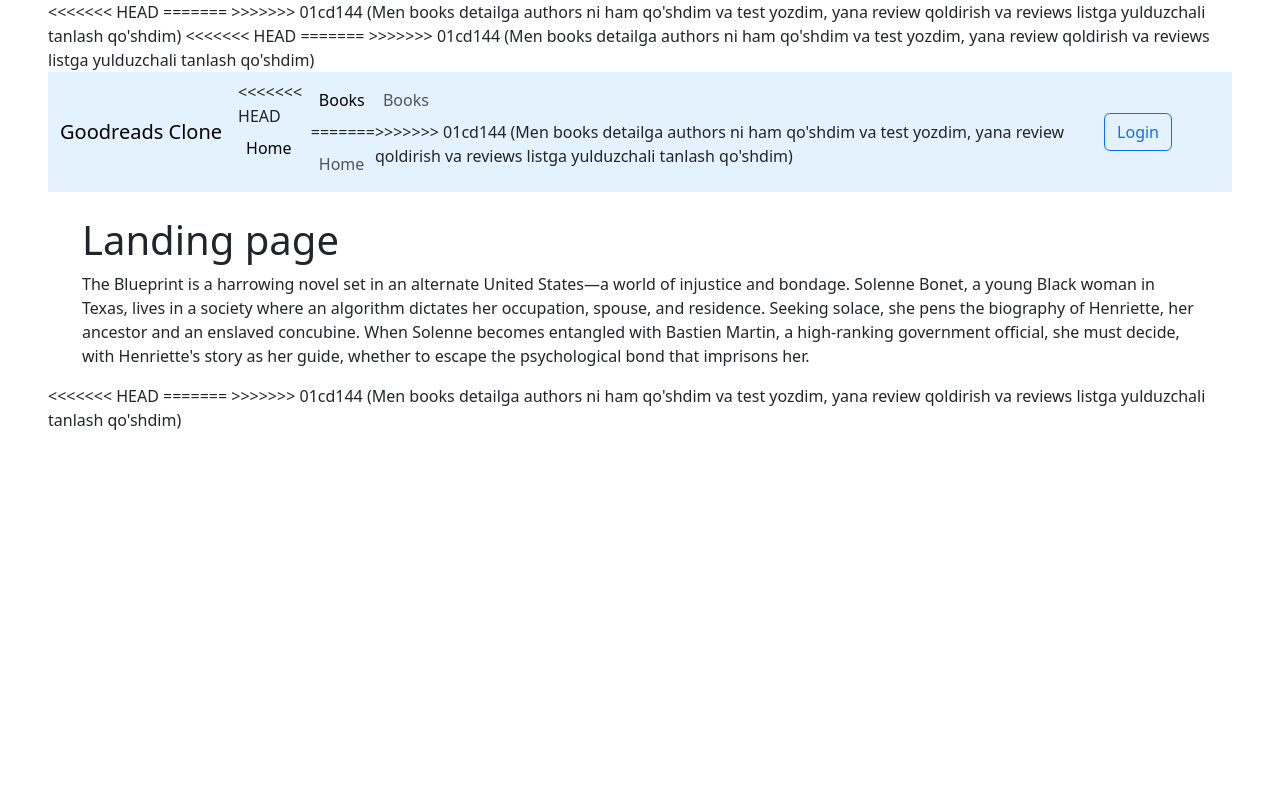
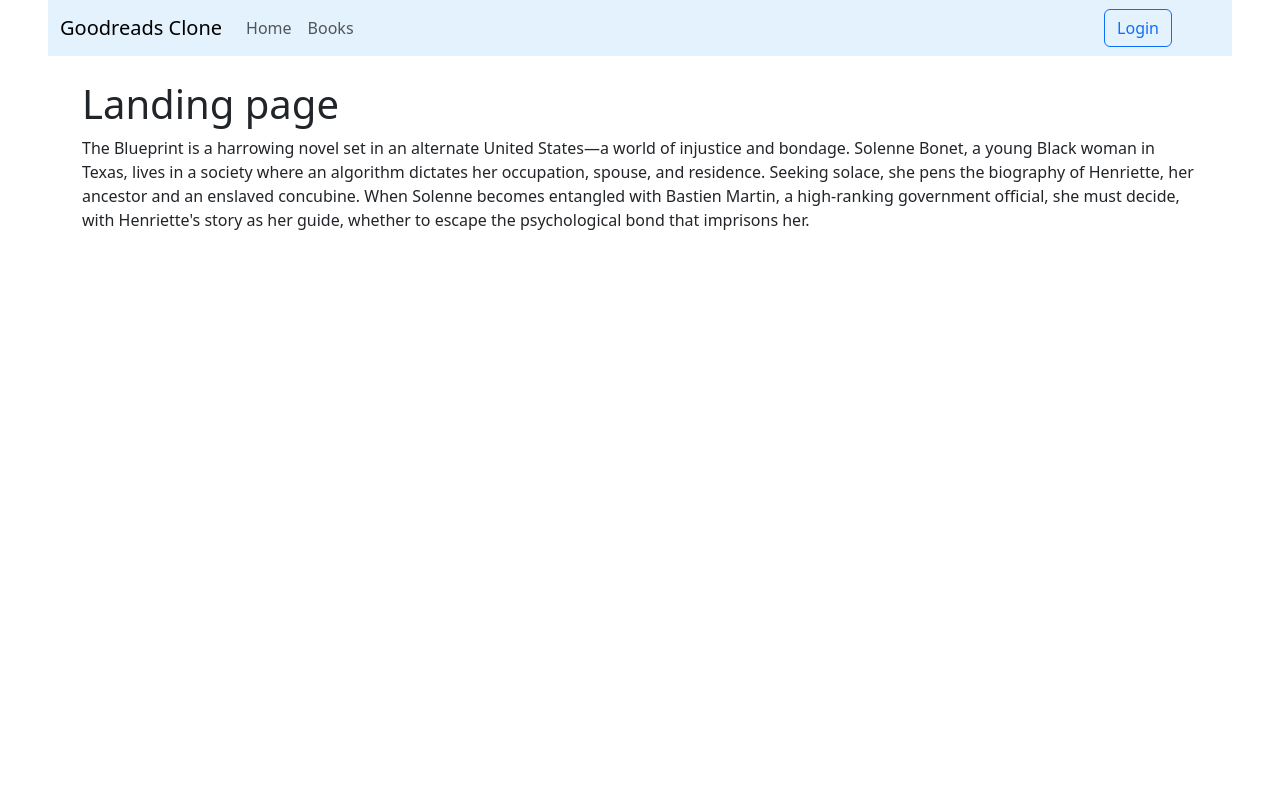
Before and after one commit to muhammadqodir2606/goodreads_clone, a Django app: page / in a window 1280 px wide. Run offline with Django 5.2, Linux system fonts and the light colour scheme.

Commit message:
Resolved merge conflicts

```diff
--- a/books/tests.py
+++ b/books/tests.py
@@ -1,11 +1,6 @@
 from django.test import TestCase
 from django.urls import reverse
-
-<<<<<<< HEAD
-from books.models import Book, BookReview
-=======
 from books.models import Book, BookAuthor, Author
->>>>>>> 01cd144 (Men books detailga authors ni ham qo'shdim va test yozdim, yana review qoldirish va reviews listga yulduzchali tanlash qo'shdim)
 from users.models import CustomUser
 
 
--- a/templates/base.html
+++ b/templates/base.html
@@ -1,12 +1,9 @@
 {% load static %}
-<<<<<<< HEAD
-=======
 {% url 'books:list' as books_list_url %}
 {% url 'home_page' as home_page_url %}
 {% url 'users:profile' as profile_page_url %}
 {% url 'users:profile-edit' as profile_edit_page_url %}
 
->>>>>>> 01cd144 (Men books detailga authors ni ham qo'shdim va test yozdim, yana review qoldirish va reviews listga yulduzchali tanlash qo'shdim)
 <!DOCTYPE html>
 <html lang="en">
 <head>
@@ -15,10 +12,7 @@
     <!-- only Css -->
     <link href="https://cdn.jsdelivr.net/npm/bootstrap@5.3.8/dist/css/bootstrap.min.css" rel="stylesheet" integrity="sha384-sRIl4kxILFvY47J16cr9ZwB07vP4J8+LH7qKQnuqkuIAvNWLzeN8tE5YBujZqJLB" crossorigin="anonymous">
     <link href="{% static 'css/main.css' %}" rel="stylesheet" type="text/css">
-<<<<<<< HEAD
-=======
     <link href="{% static 'css/stars.css' %}" rel="stylesheet" type="text/css">
->>>>>>> 01cd144 (Men books detailga authors ni ham qo'shdim va test yozdim, yana review qoldirish va reviews listga yulduzchali tanlash qo'shdim)
 </head>
 
 <body class="mx-5">
@@ -31,26 +25,18 @@
     <div class="collapse navbar-collapse" id="navbarSupportedContent">
       <ul class="navbar-nav me-auto mb-2 mb-lg-0">
           <li class="nav-item">
-<<<<<<< HEAD
-              <a class="nav-link active" aria-current="page" href="{% url 'home_page' %}">Home</a>
-          </li>
-
-          <li class="nav-item">
-            <a class="nav-link active" aria-current="page" href="{% url 'books:list' %}">Books</a>
-=======
               <a class="nav-link {% if request.path == home_page_url %} active {% endif %}" aria-current="page" href="{{ home_page_url }}">Home</a>
           </li>
 
           <li class="nav-item">
             <a class="nav-link {% if request.path == books_list_url %} active {% endif %}" aria-current="page" href="{{ books_list_url }}">Books</a>
->>>>>>> 01cd144 (Men books detailga authors ni ham qo'shdim va test yozdim, yana review qoldirish va reviews listga yulduzchali tanlash qo'shdim)
           </li>
       </ul>
         <div class="me-5">
             {% if request.user.is_authenticated %}
                 <ul class="navbar-nav">
                     <li class="nav-item dropdown">
-                    <a class="nav-link dropdown-toggle" href="#" role="button" data-bs-toggle="dropdown" aria-expanded="false">
+                    <a class="nav-link dropdown-toggle {% if request.path == profile_page_url or request.path == profile_edit_page_url %} active {% endif %}" href="#" role="button" data-bs-toggle="dropdown" aria-expanded="false">
                         {{ request.user.username }}
                     </a>
                     <ul class="dropdown-menu">
@@ -90,9 +76,6 @@
 </div>
 
     <script src="https://cdn.jsdelivr.net/npm/bootstrap@5.3.8/dist/js/bootstrap.bundle.min.js" integrity="sha384-FKyoEForCGlyvwx9Hj09JcYn3nv7wiPVlz7YYwJrWVcXK/BmnVDxM+D2scQbITxI" crossorigin="anonymous"></script>
-<<<<<<< HEAD
-=======
     <script src="{% static 'js/star-rating.js' %}"></script>
->>>>>>> 01cd144 (Men books detailga authors ni ham qo'shdim va test yozdim, yana review qoldirish va reviews listga yulduzchali tanlash qo'shdim)
 </body>
 </html>
```
Also changed, not shown: books/templates/books/detail.html (+1 -40 lines).
